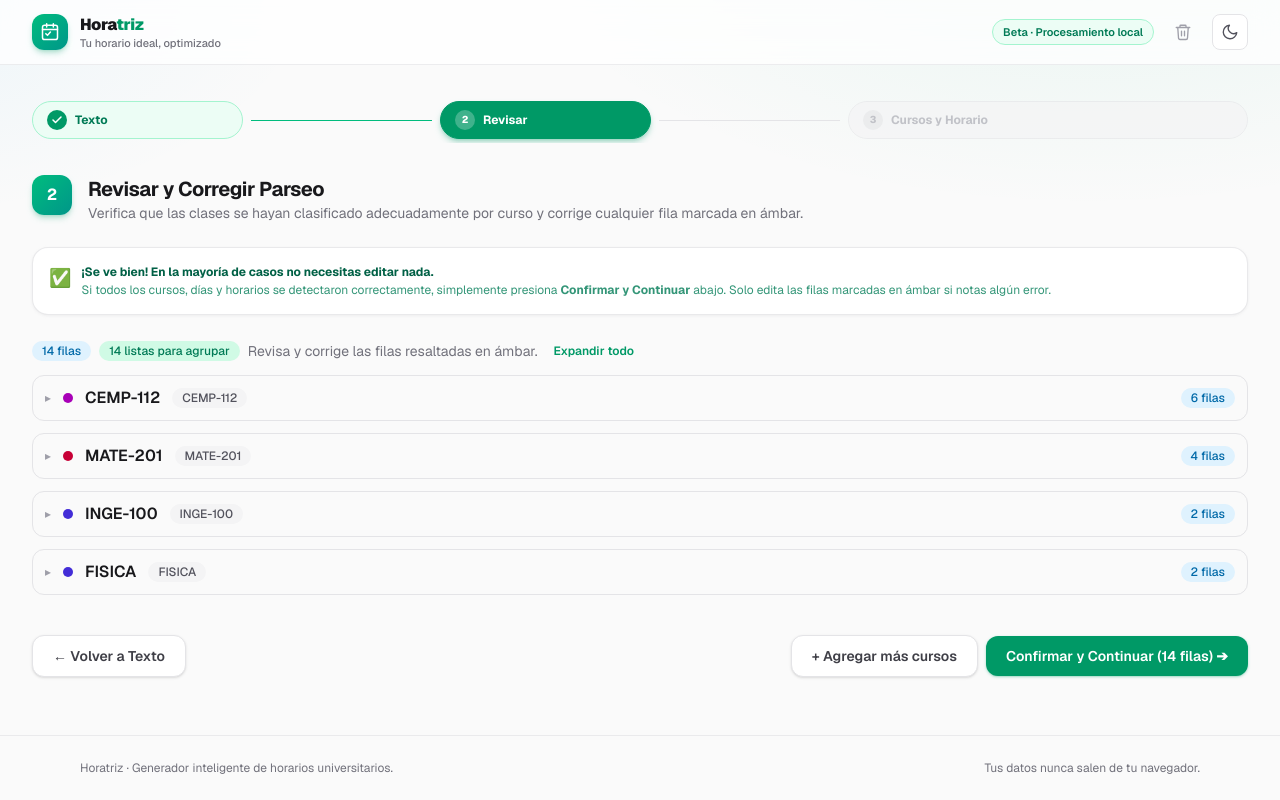
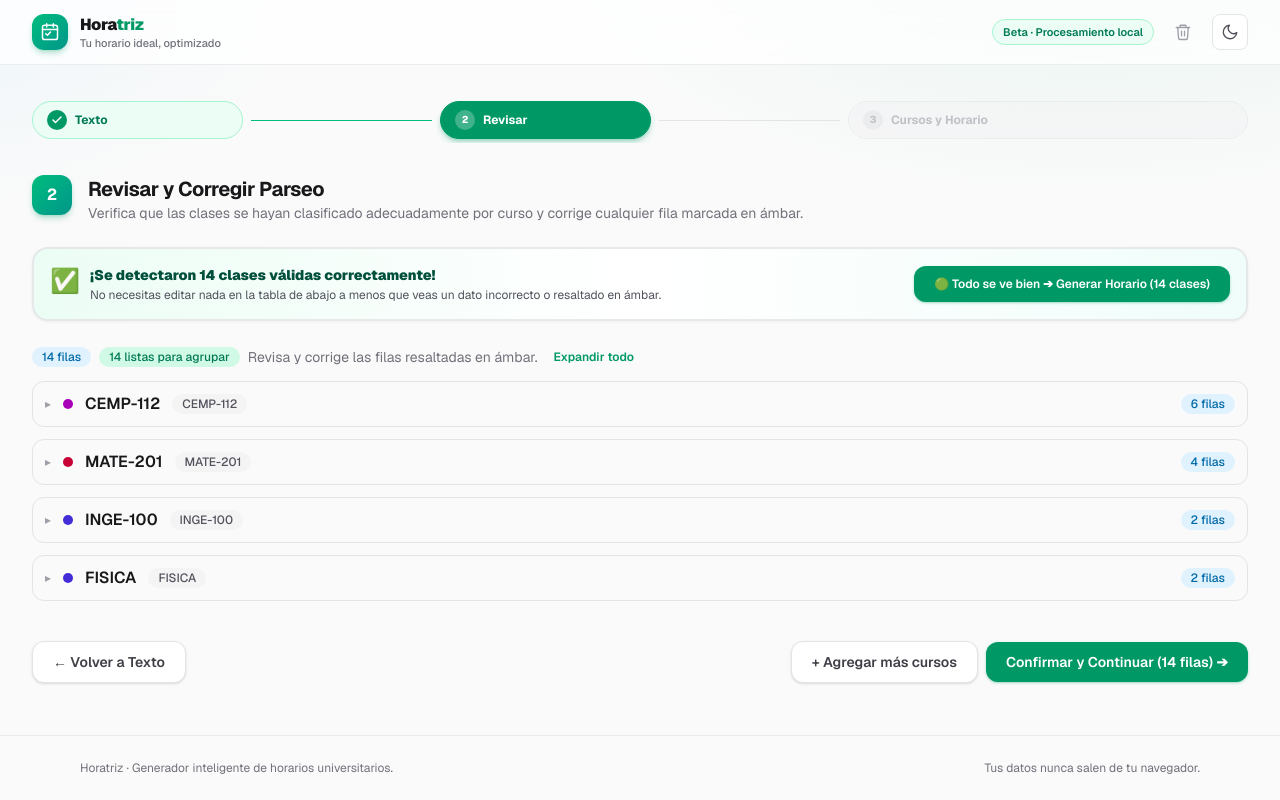
Before and after one commit to bel001/Horatriz, a Next.js app: page / in a window 1280 px wide. Both pictures are taken after a click on the button "✨ Cargar Ejemplo (Demo)". Built offline with nearby package versions, Linux system fonts and the light colour scheme.

Commit message:
feat: mejoras de usabilidad intuitiva, banner explicativo en Paso 2 y pista movil de desplazamiento

```diff
--- a/app/components/GridSemana.tsx
+++ b/app/components/GridSemana.tsx
@@ -265,9 +265,16 @@ export function GridSemana({
             {vistaAgenda ? "📊 Gráfica" : "📋 Agenda (Lista)"}
           </button>
         </div>
-        <span className="text-[11px] text-zinc-500 dark:text-zinc-400 font-medium">
+        <span className="text-[11px] text-zinc-500 dark:text-zinc-400 font-medium hidden sm:inline">
           {diasAMostrar.length} días · Desliza ↔️ para explorar la semana
         </span>
+      </div>
+
+      {/* Pista de Desplazamiento Horizontal en Móvil */}
+      <div className="flex sm:hidden items-center justify-center gap-1.5 rounded-xl bg-gradient-to-r from-emerald-50 via-teal-50 to-emerald-50 p-2 text-center text-[11px] font-black text-emerald-800 dark:from-emerald-950/80 dark:via-teal-950/80 dark:to-emerald-950/80 dark:text-emerald-300 border border-emerald-300 dark:border-emerald-800 shadow-xs">
+        <span className="animate-bounce">👈</span>
+        <span>Desliza con tu dedo a la derecha para ver tu semana completa</span>
+        <span className="animate-bounce">👉</span>
       </div>
 
       {/* Vista Agenda (Lista Compacta) */}
--- a/app/components/pasos/PasoRevisar.tsx
+++ b/app/components/pasos/PasoRevisar.tsx
@@ -47,22 +47,30 @@ export function PasoRevisar({
         </Card>
       )}
 
-      {advertencias.length === 0 && (
-        <Card className="border-emerald-200 bg-emerald-50/50 dark:border-emerald-900/50 dark:bg-emerald-950/20">
+      {/* Banner Prominente con Botón Directo */}
+      <Card className="border-2 border-emerald-300 bg-gradient-to-r from-emerald-50 via-white to-teal-50 p-4 shadow-sm dark:border-emerald-800 dark:from-emerald-950/40 dark:via-zinc-900 dark:to-teal-950/30">
+        <div className="flex flex-col sm:flex-row items-start sm:items-center justify-between gap-3">
           <div className="flex items-start gap-2.5">
-            <span className="text-lg shrink-0">✅</span>
+            <span className="text-2xl shrink-0">✅</span>
             <div>
-              <h4 className="text-xs font-bold text-emerald-800 dark:text-emerald-200">
-                ¡Se ve bien! En la mayoría de casos no necesitas editar nada.
+              <h4 className="text-sm font-black text-emerald-900 dark:text-emerald-100">
+                ¡Se detectaron {validas} clases válidas correctamente!
               </h4>
-              <p className="text-xs text-emerald-700/80 dark:text-emerald-300/80 mt-0.5">
-                Si todos los cursos, días y horarios se detectaron correctamente, simplemente presiona <strong>Confirmar y Continuar</strong> abajo.
-                Solo edita las filas marcadas en ámbar si notas algún error.
+              <p className="text-xs text-zinc-600 dark:text-zinc-300 mt-0.5">
+                No necesitas editar nada en la tabla de abajo a menos que veas un dato incorrecto o resaltado en ámbar.
               </p>
             </div>
           </div>
-        </Card>
-      )}
+          <Btn
+            variant="primary"
+            disabled={validas === 0}
+            onClick={onContinuar}
+            className="w-full sm:w-auto text-xs py-2.5 px-4 font-black shadow-md shrink-0"
+          >
+            🟢 Todo se ve bien ➔ Generar Horario ({validas} clases)
+          </Btn>
+        </div>
+      </Card>
 
       <EditorFilas filas={filas} onChange={setFilas} />
 
```
